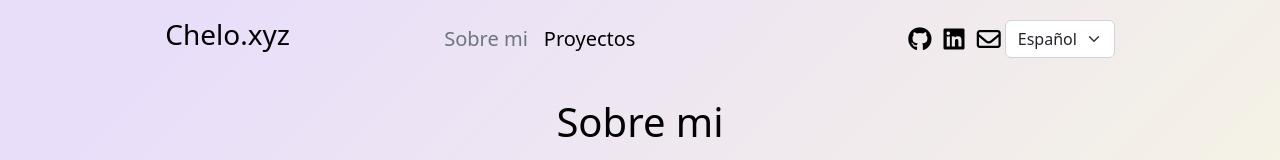
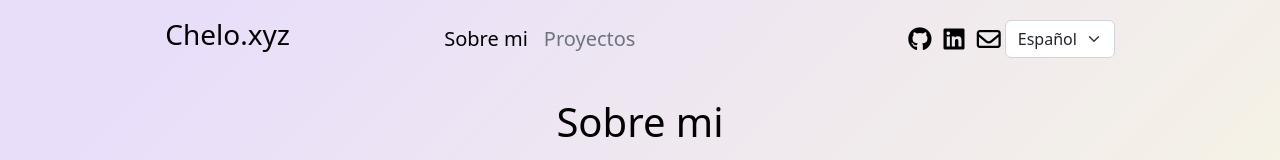
Before and after one commit to chelo91/chelo-xyz, a SvelteKit app: page / in a window 1280 px wide. Shown: the top 160 px of the page. Built offline with nearby package versions, Linux system fonts and the light colour scheme.

Commit message:
fix menu link-secondary

```diff
--- a/src/routes/+layout.svelte
+++ b/src/routes/+layout.svelte
@@ -35,9 +35,7 @@
             <a
               data-sveltekit-prefetch
               class="nav-link px-2"
-              class:link-secondary={url !== "/"
-                ? currentPage.match(url)
-                : url === currentPage}
+              class:link-secondary={url !== currentPage}
               href={url}>{name}</a
             >
           </li>
```
